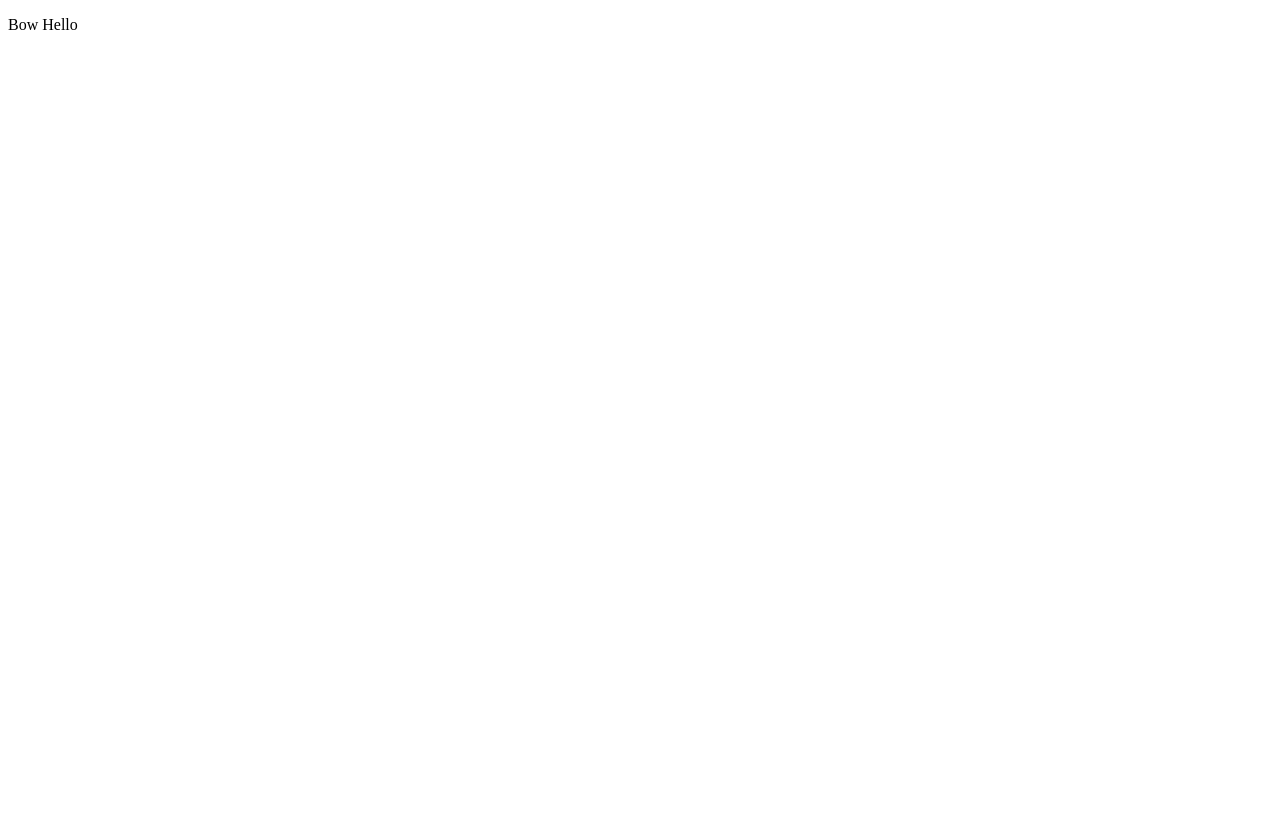
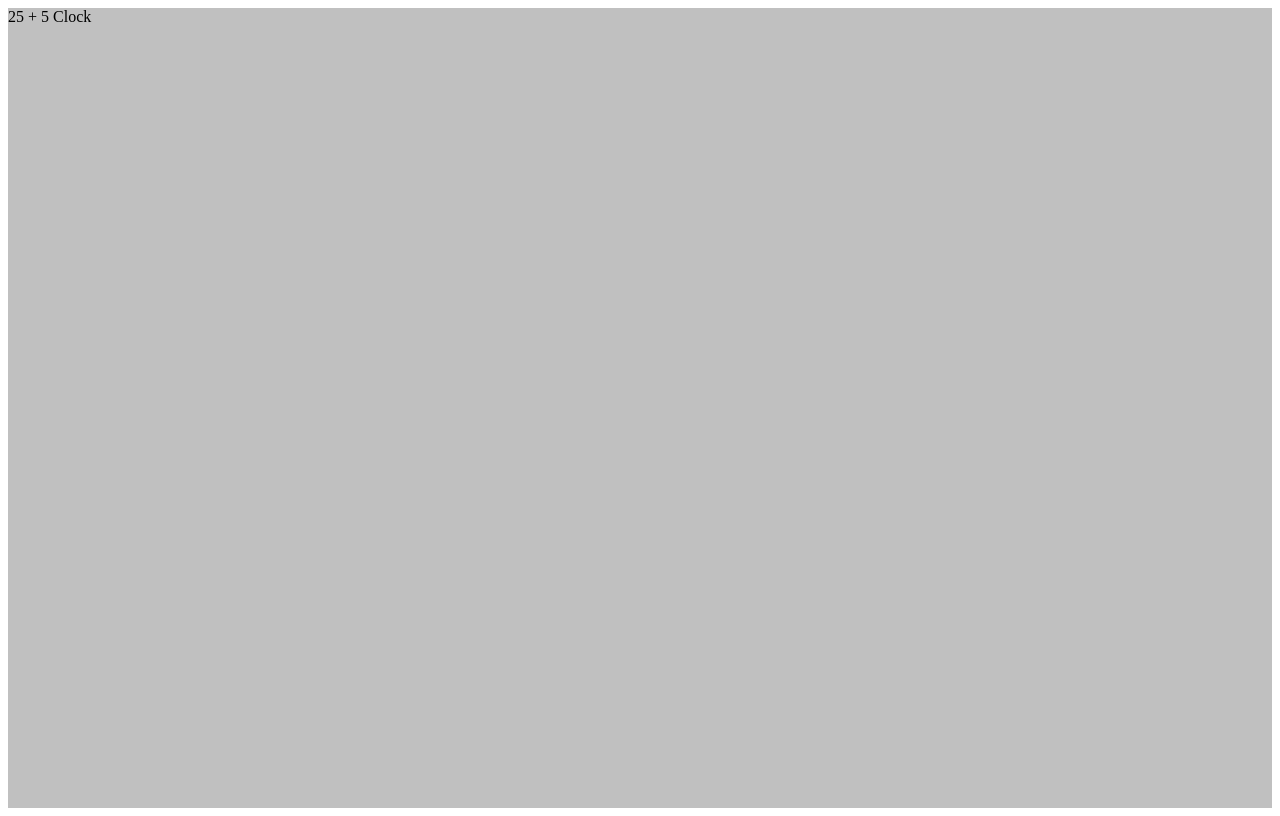
Before and after one commit to Ceddyp19/25-5-Clock, a React (Create React App) app in the folder app/: page / in a window 1280 px wide. Built offline with nearby package versions, Linux system fonts and the light colour scheme.

Commit message:
added title

```diff
--- a/app/src/App.css
+++ b/app/src/App.css
@@ -1,38 +1,15 @@
-/* .App {
-  text-align: center;
+#container {
+  display: flexbox;
+  height: 100vh;
+  justify-content: center;
+  background-color: silver;
+  align-items: center;
 }
 
-.App-logo {
-  height: 40vmin;
-  pointer-events: none;
-}
 
-@media (prefers-reduced-motion: no-preference) {
-  .App-logo {
-    animation: App-logo-spin infinite 20s linear;
-  }
-}
-
-.App-header {
-  background-color: #282c34;
-  min-height: 100vh;
+/* ody #container {
   display: flex;
-  flex-direction: column;
+  height: 100vh;
+  justify-content: center;
   align-items: center;
-  justify-content: center;
-  font-size: calc(10px + 2vmin);
-  color: white;
-}
-
-.App-link {
-  color: #61dafb;
-}
-
-@keyframes App-logo-spin {
-  from {
-    transform: rotate(0deg);
-  }
-  to {
-    transform: rotate(360deg);
-  }
 } */
--- a/app/src/App.js
+++ b/app/src/App.js
@@ -2,8 +2,10 @@ import './App.css';
 
 function App() {
   return (
-    <div className="App">
-      <p>Bow Hello</p>
+    <div id='container'>
+      <div id="App">
+        <div id='title'>25 + 5 Clock</div>
+      </div>
     </div>
   );
 }
--- a/app/src/index.js
+++ b/app/src/index.js
@@ -1,6 +1,5 @@
 import React from 'react';
 import ReactDOM from 'react-dom';
-import './index.css';
 import App from './App';
 import reportWebVitals from './reportWebVitals';
 
```
Also changed, not shown: app/src/index.css (deleted, +0 -13 lines).
